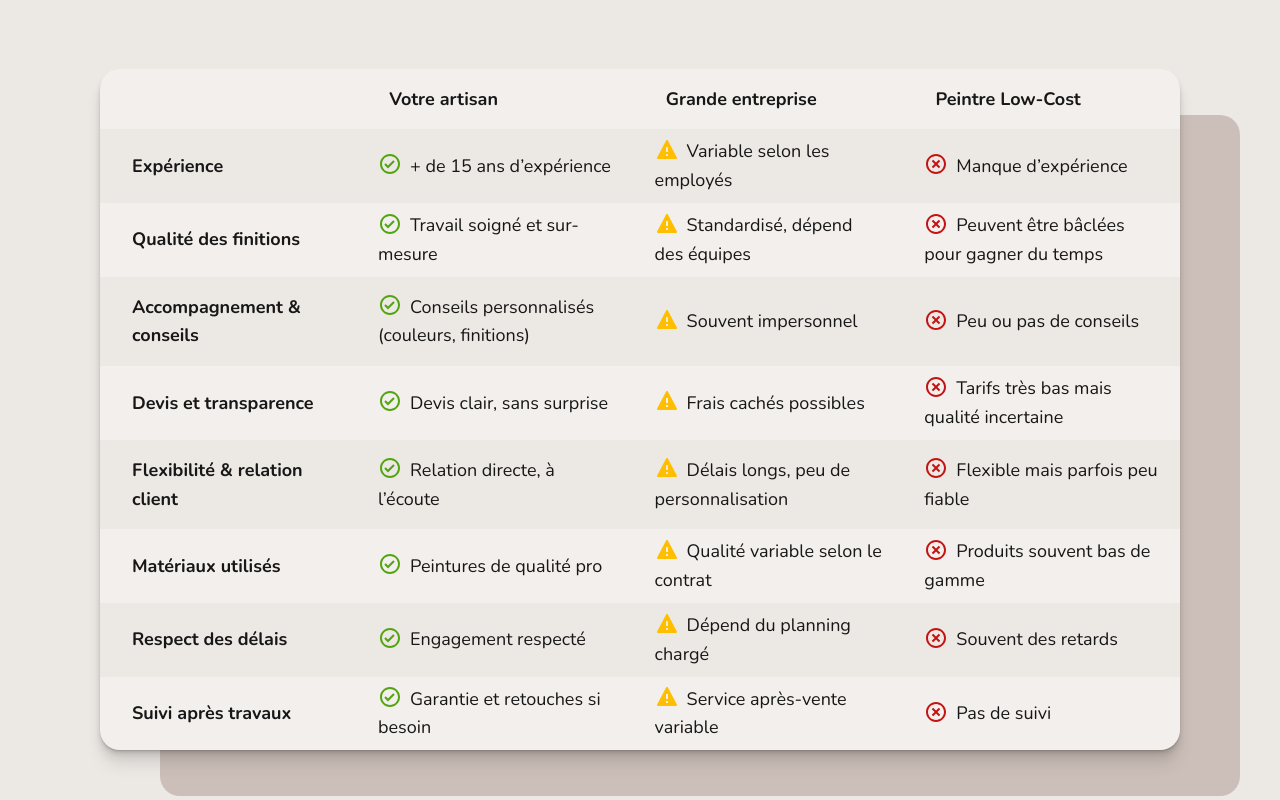
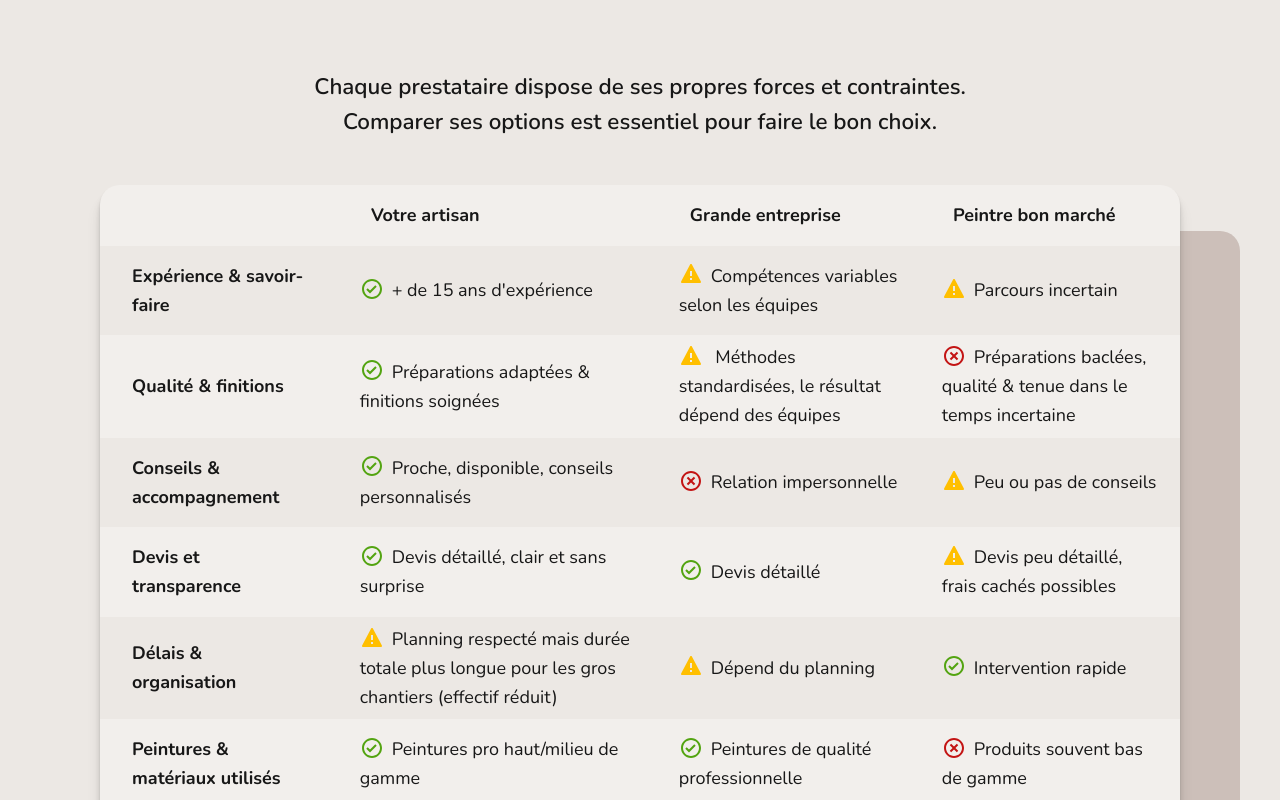
Before and after one commit to aurelienog/renov, a Next.js app: page / in a window 1280 px wide. Shown: the part 8060-8860 px from the top of the page. Built offline with nearby package versions, Linux system fonts and the light colour scheme; a web font is replaced by a local one.

Commit message:
update data comparisonChart

```diff
--- a/src/components/modal-slider/slider-buttons/styles.module.css
+++ b/src/components/modal-slider/slider-buttons/styles.module.css
@@ -1,6 +1,6 @@
 .button {
     width: 50px;
     aspect-ratio: 1/1;
-    border-radius: 50;
+    border-radius: 50px;
     cursor: pointer;
   }
--- a/src/data/data.tsx
+++ b/src/data/data.tsx
@@ -88,115 +88,102 @@ export const statistics : TrustStatistic[] = [{
 
 export const columns: Column[] = [{
   title: '',
-  one: 'Expérience',
-  two: 'Qualité des finitions',
-  three: 'Accompagnement & conseils',
+  one: 'Expérience & savoir-faire',
+  two: 'Qualité & finitions',
+  three: 'Conseils & accompagnement',
   four: 'Devis et transparence',
-  five: 'Flexibilité & relation client',
-  six: 'Matériaux utilisés',
-  seven: 'Respect des délais',
-  eight: 'Suivi après travaux'
+  five: `Délais & organisation`,
+  six: 'Peintures & matériaux utilisés',
+  seven: 'Tarifs',
   }, {
   title: 'Votre artisan',
   one: <>
-  <Image src={check} alt='' width={24} height={24}/>
-  <span>+ de 15 ans d’expérience</span>
+  <Image src={check} alt='Point fort' width={24} height={24}/>
+  <span>+ de 15 ans d{`'`}expérience</span>
   </>,
   two: <>
-  <Image src={check} alt='' width={24} height={24}/>
-  <span>Travail soigné et sur-mesure</span>
+  <Image src={check} alt='Point fort' width={24} height={24}/>
+  <span>Préparations adaptées & finitions soignées</span>
   </>,
   three: <>
-  <Image src={check} alt='' width={24} height={24}/>
-  <span>Conseils personnalisés (couleurs, finitions)</span>
+  <Image src={check} alt='Point fort' width={24} height={24}/>
+  <span>Proche, disponible, conseils personnalisés</span>
   </>,
   four: <>
-  <Image src={check} alt='' width={24} height={24}/>
-  <span>Devis clair, sans surprise</span>
+  <Image src={check} alt='Point fort' width={24} height={24}/>
+  <span>Devis détaillé, clair et sans surprise</span>
   </>,
   five: <>
-  <Image src={check} alt='' width={24} height={24}/>
-  <span>Relation directe, à l’écoute</span>
+  <Image src={warning} alt='Point à nuancer' width={24} height={24}/>
+  <span>Planning respecté mais durée totale plus longue pour les gros chantiers (effectif réduit)</span>
   </>,
   six: <>
-  <Image src={check} alt='' width={24} height={24}/>
-  <span>Peintures de qualité pro</span>
+  <Image src={check} alt='Point fort' width={24} height={24}/>
+  <span>Peintures pro haut/milieu de gamme</span>
   </>,
   seven: <>
-  <Image src={check} alt='' width={24} height={24}/>
-  <span>Engagement respecté</span>
-  </>,
-  eight: <>
-  <Image src={check} alt='' width={24} height={24}/>
-  <span>Garantie et retouches si besoin</span>
+  <Image src={warning} alt='Point à nuancer' width={24} height={24}/>
+  <span>Tarif élevé mais cohérent avec la qualité et le temps consacré</span>
   </>,
 }, {
   title: 'Grande entreprise',
   one: <>
-  <Image src={warning} alt='' width={24} height={24}/>
-  <span>Variable selon les employés</span>
+  <Image src={warning} alt='Point à nuancer' width={24} height={24}/>
+  <span>Compétences variables selon les équipes</span>
   </>,
   two: <>
-  <Image src={warning} alt='' width={24} height={24}/>
-  <span>Standardisé, dépend des équipes</span>
+  <Image src={warning} alt='Point à nuancer' width={24} height={24}/>
+  <span> Méthodes standardisées, le résultat dépend des équipes</span>
   </>,
   three: <>
-  <Image src={warning} alt='' width={24} height={24}/>
-  <span>Souvent impersonnel</span>
+  <Image src={x} alt='Point faible' width={24} height={24}/>
+  <span>Relation impersonnelle</span>
   </>,
   four: <>
-  <Image src={warning} alt='' width={24} height={24}/>
-  <span>Frais cachés possibles</span>
+  <Image src={check} alt='Point fort' width={24} height={24}/>
+  <span>Devis détaillé</span>
   </>,
   five: <>
-  <Image src={warning} alt='' width={24} height={24}/>
-  <span>Délais longs, peu de personnalisation</span>
+  <Image src={warning} alt='Point à nuancer' width={24} height={24}/>
+  <span>Dépend du planning</span>
   </>,
   six: <>
-  <Image src={warning} alt='' width={24} height={24}/>
-  <span>Qualité variable selon le contrat</span>
+  <Image src={check} alt='Point fort' width={24} height={24}/>
+  <span>Peintures de qualité professionnelle</span>
   </>,
   seven: <>
-  <Image src={warning} alt='' width={24} height={24}/>
-  <span>Dépend du planning chargé</span>
-  </>,
-  eight: <>
-  <Image src={warning} alt='' width={24} height={24}/>
-  <span>Service après-vente variable</span>
+  <Image src={warning} alt='Point à nuancer' width={24} height={24}/>
+  <span>Tarif élevé, lié à des frais fixes importants</span>
   </>,
 }, {
-  title: 'Peintre Low-Cost',
+  title: 'Peintre bon marché',
   one: <>
-  <Image src={x} alt='' width={24} height={24}/>
-  <span>Manque d’expérience</span>
+  <Image src={warning} alt='Point à nuancer' width={24} height={24}/>
+  <span>Parcours incertain</span>
   </>,
   two: <>
-  <Image src={x} alt='' width={24} height={24}/>
-  <span>Peuvent être bâclées pour gagner du temps</span>
+  <Image src={x} alt='Point faible' width={24} height={24}/>
+  <span>Préparations baclées, qualité & tenue dans le temps incertaine</span>
   </>,
   three: <>
-  <Image src={x} alt='' width={24} height={24}/>
+  <Image src={warning} alt='Point à nuancer' width={24} height={24}/>
   <span>Peu ou pas de conseils</span>
   </>,
   four: <>
-  <Image src={x} alt='' width={24} height={24}/>
-  <span>Tarifs très bas mais qualité incertaine</span>
+  <Image src={warning} alt='Point à nuancer' width={24} height={24}/>
+  <span>Devis peu détaillé, frais cachés possibles</span>
   </>,
   five: <>
-  <Image src={x} alt='' width={24} height={24}/>
-  <span>Flexible mais parfois peu fiable</span>
+  <Image src={check} alt='Point fort' width={24} height={24}/>
+  <span>Intervention rapide</span>
   </>,
   six: <>
-  <Image src={x} alt='' width={24} height={24}/>
+  <Image src={x} alt='Point faible' width={24} height={24}/>
   <span>Produits souvent bas de gamme</span>
   </>,
   seven: <>
-  <Image src={x} alt='' width={24} height={24}/>
-  <span>Souvent des retards</span>
-  </>,
-  eight: <>
-  <Image src={x} alt='' width={24} height={24}/>
-  <span>Pas de suivi</span>
+  <Image src={check} alt='Point fort' width={24} height={24}/>
+  <span>Tarif attractif, mais avec compromis sur la qualité</span>
   </>,
 }];
 
--- a/src/lib/models/interfaces.ts
+++ b/src/lib/models/interfaces.ts
@@ -1,5 +1,6 @@
 import { StaticImageData } from 'next/image';
 
+// each key is a row in the column
 export interface Column {
   title: string;
   one: string | React.ReactNode
@@ -9,7 +10,6 @@ export interface Column {
   five?: string | React.ReactNode
   six?: string | React.ReactNode
   seven?: string | React.ReactNode
-  eight?: string | React.ReactNode
 }
 export interface FaqEntry {
   question: string;
--- a/src/sections-home/benefits-section/BenefitsSection.tsx
+++ b/src/sections-home/benefits-section/BenefitsSection.tsx
@@ -12,6 +12,7 @@ function BenefitsSection(): JSX.Element {
   return (
     <section className={`full-width base-layout section ${styles.benefits}`}>
       <h2>Quel professionnel choisir?</h2>
+      <p>Chaque prestataire dispose de ses propres forces et contraintes. Comparer ses options est essentiel pour faire le bon choix.</p>
       <MotionInView
       once= {true}
       className={styles.container}
--- a/src/sections-home/benefits-section/styles.module.css
+++ b/src/sections-home/benefits-section/styles.module.css
@@ -3,8 +3,16 @@
   overflow-x: scroll;
   max-width: 100%;
 
-  & h2 {
+  & h2, p {
     text-align: center;
+  }
+
+  & > p {
+    margin: auto;
+    max-width: 50ch;
+    font-size: 1.4rem;
+    font-weight: var(--fw-semi-bold);
+    margin-bottom: 2em;
   }
 }
 
```
